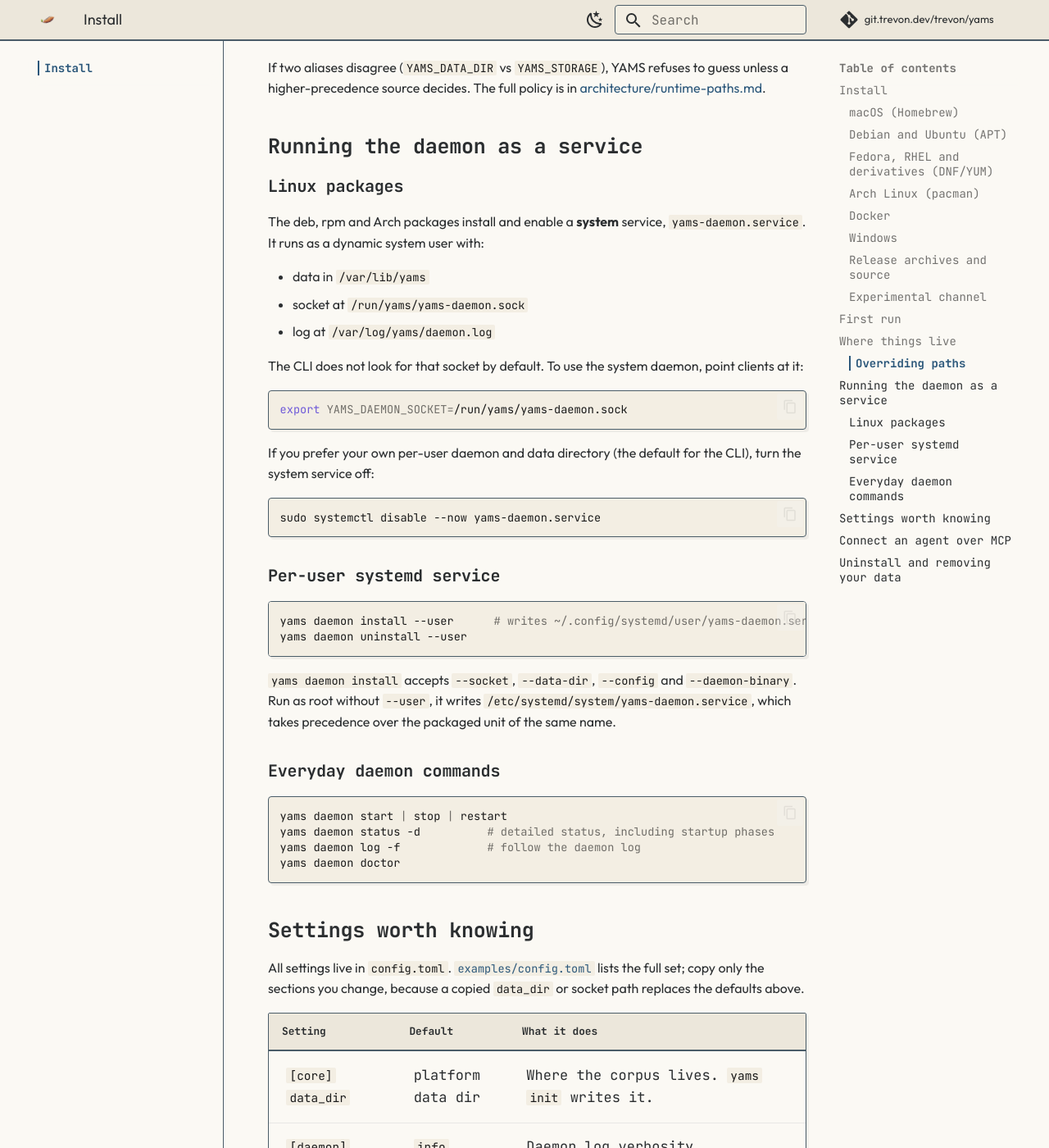
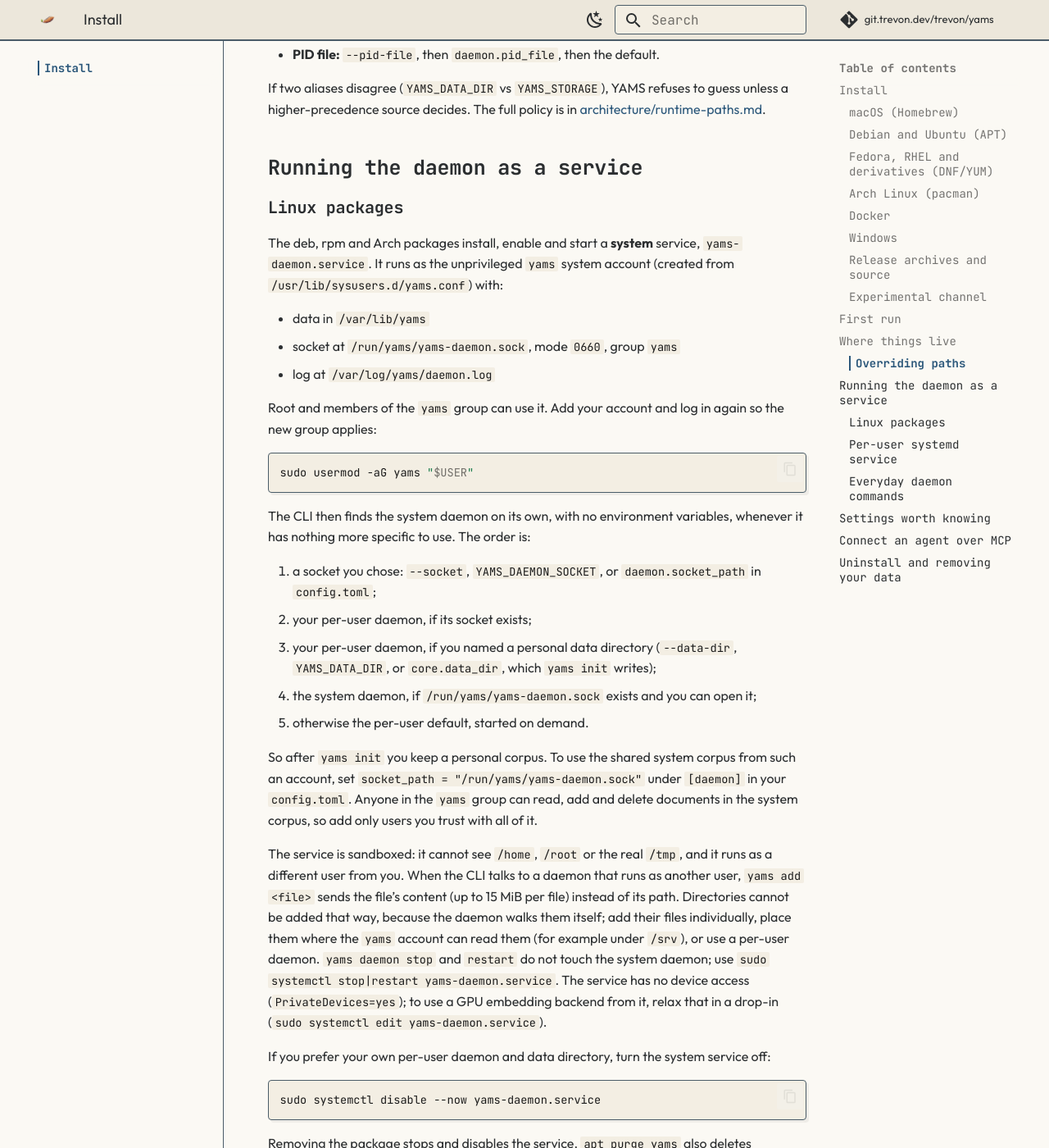
Before and after one commit to trvon/yams, an MkDocs documentation site: the page built from docs/install.md, in a window 1280 px wide and 1400 px high, scrolled down 4117 px. Shown: the whole window at 82% size. Built offline with MkDocs 1.6.1 and Material for MkDocs 9.7.7, drawn with Linux system fonts in a browser that asks for light colours; some of the changed text lies outside the part shown.

Commit message:
fix(packaging): run the system daemon as a yams account behind a group socket
The packaged yams-daemon.service ran under DynamicUser= and its
ExecStartPost chmod'ed /run/yams/yams-daemon.sock to 0666, so every
local account could read, add and delete documents in the system
corpus. It also used the deprecated PermissionsStartOnly= and a light
sandbox (ProtectSystem=full only).

The unit now runs as a static `yams` system account created from
/usr/lib/sysusers.d/yams.conf (deb postinst, rpm %post and the Arch
install script run systemd-sysusers before starting it). The daemon's
own socket mode (owner rwx, group rw) with Group=yams and UMask=0007
gives a group-only socket, and /run/yams, /var/lib/yams and
/var/log/yams are 0750, so access is granted by adding a user to the
`yams` group. The chmod and PermissionsStartOnly are gone.

Sandboxing: ProtectSystem=strict, ProtectHome, PrivateTmp,
PrivateDevices, empty CapabilityBoundingSet, kernel/clock/hostname/
cgroup protection, ProtectProc=invisible, RestrictAddressFamilies
(unix, inet, inet6, netlink), RestrictNamespaces, LockPersonality,
RemoveIPC and a @system-service syscall filter without @privileged and
@resources. MemoryDenyWriteExecute stays off for ONNX Runtime.

Package scripts: Arch pre_remove now disables as well as stops (it left
a dangling multi-user.target.wants link), and deb purge removes
/var/lib/yams and /var/log/yams, including the /var/{lib,log}/private
copies earlier DynamicUser= releases left. Upgrades keep the corpus:
systemd moves the DynamicUser= state back to /var/lib/yams on first
start under User=yams.

docs/install.md describes the group, the client socket order, and what
the sandboxed service can and cannot read.

Signed-off-by: trvon <me@trevon.dev>

````diff
--- a/docs/install.md
+++ b/docs/install.md
@@ -151,7 +151,9 @@ Highest precedence first:
   `YAMS_DATA_DIR` (or the older `YAMS_STORAGE`), then the default. A data
   directory set in `config.toml` wins over the environment variables.
 - **Daemon socket:** `--socket`, then `YAMS_DAEMON_SOCKET`, then
-  `daemon.socket_path` in `config.toml`, then the default.
+  `daemon.socket_path` in `config.toml`, then the default. Clients (not the
+  daemon) may use the packaged system daemon's socket instead of the default;
+  see [Linux packages](#linux-packages).
 - **PID file:** `--pid-file`, then `daemon.pid_file`, then the default.
 
 If two aliases disagree (`YAMS_DATA_DIR` vs `YAMS_STORAGE`), YAMS refuses to
@@ -162,26 +164,65 @@ guess unless a higher-precedence source decides. The full policy is in
 
 ### Linux packages
 
-The deb, rpm and Arch packages install and enable a **system** service,
-`yams-daemon.service`. It runs as a dynamic system user with:
+The deb, rpm and Arch packages install, enable and start a **system** service,
+`yams-daemon.service`. It runs as the unprivileged `yams` system account
+(created from `/usr/lib/sysusers.d/yams.conf`) with:
 
 - data in `/var/lib/yams`
-- socket at `/run/yams/yams-daemon.sock`
+- socket at `/run/yams/yams-daemon.sock`, mode `0660`, group `yams`
 - log at `/var/log/yams/daemon.log`
 
-The CLI does not look for that socket by default. To use the system daemon,
-point clients at it:
+Root and members of the `yams` group can use it. Add your account and log in
+again so the new group applies:
 
 ```bash
-export YAMS_DAEMON_SOCKET=/run/yams/yams-daemon.sock
+sudo usermod -aG yams "$USER"
 ```
 
-If you prefer your own per-user daemon and data directory (the default for the
-CLI), turn the system service off:
+The CLI then finds the system daemon on its own, with no environment
+variables, whenever it has nothing more specific to use. The order is:
+
+1. a socket you chose: `--socket`, `YAMS_DAEMON_SOCKET`, or
+   `daemon.socket_path` in `config.toml`;
+2. your per-user daemon, if its socket exists;
+3. your per-user daemon, if you named a personal data directory
+   (`--data-dir`, `YAMS_DATA_DIR`, or `core.data_dir`, which `yams init`
+   writes);
+4. the system daemon, if `/run/yams/yams-daemon.sock` exists and you can open
+   it;
+5. otherwise the per-user default, started on demand.
+
+So after `yams init` you keep a personal corpus. To use the shared system
+corpus from such an account, set `socket_path = "/run/yams/yams-daemon.sock"`
+under `[daemon]` in your `config.toml`. Anyone in the `yams` group can read,
+add and delete documents in the system corpus, so add only users you trust
+with all of it.
+
+The service is sandboxed: it cannot see `/home`, `/root` or the real `/tmp`,
+and it runs as a different user from you. When the CLI talks to a daemon that
+runs as another user, `yams add <file>` sends the file's content (up to 15 MiB
+per file) instead of its path. Directories cannot be added that way, because
+the daemon walks them itself; add their files individually, place them where
+the `yams` account can read them (for example under `/srv`), or use a per-user
+daemon. `yams daemon stop` and `restart` do not touch the system daemon; use
+`sudo systemctl stop|restart yams-daemon.service`. The service has no device
+access (`PrivateDevices=yes`); to use a GPU embedding backend from it, relax
+that in a drop-in (`sudo systemctl edit yams-daemon.service`).
+
+If you prefer your own per-user daemon and data directory, turn the system
+service off:
 
 ```bash
 sudo systemctl disable --now yams-daemon.service
 ```
+
+Removing the package stops and disables the service. `apt purge yams` also
+deletes `/var/lib/yams` and `/var/log/yams`; `dnf remove` and `pacman -R`
+keep them. The `yams` account stays in every case.
+
+Upgrading from 0.20.x, which ran the service as a dynamic user, keeps the
+corpus: systemd moves `/var/lib/private/yams` back to `/var/lib/yams` and
+hands it to the `yams` account on the first start.
 
 ### Per-user systemd service
 
````
Also changed, not shown: 5 other files.
